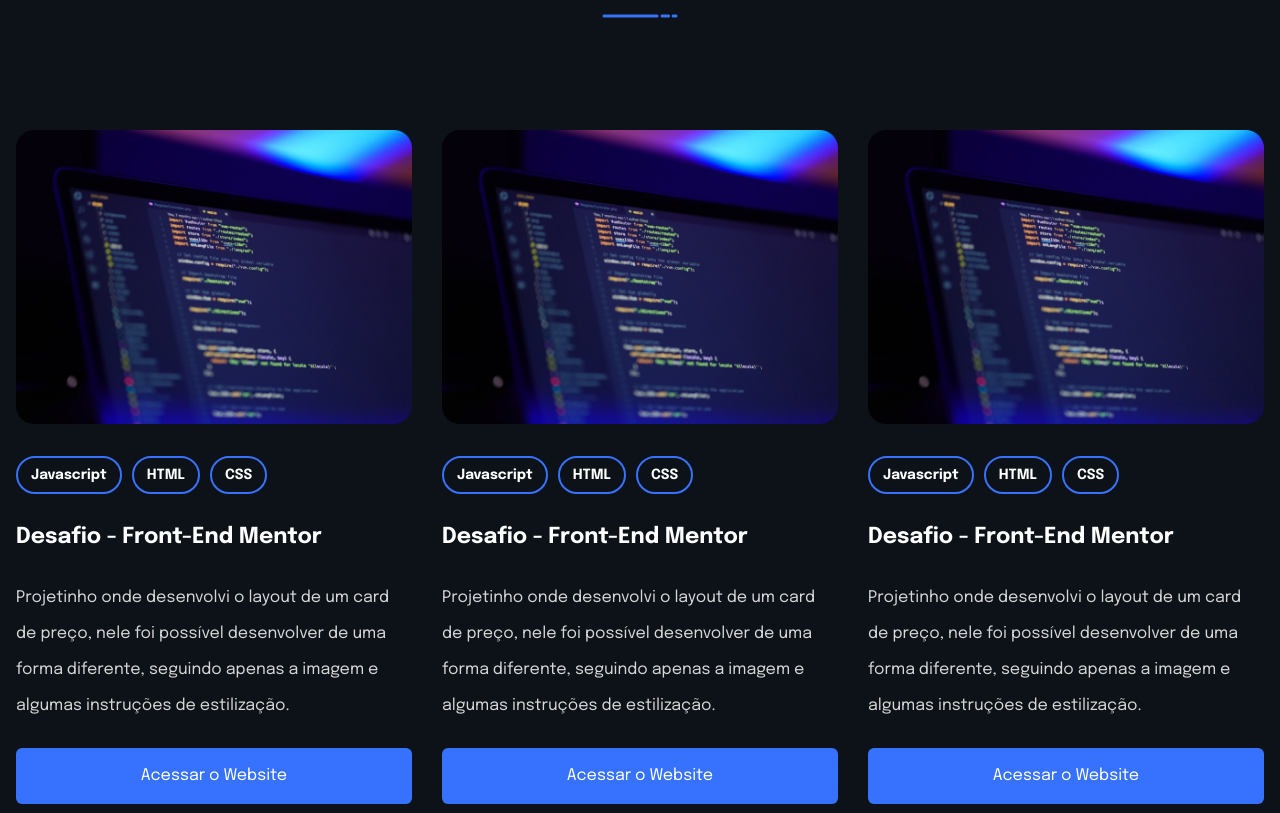
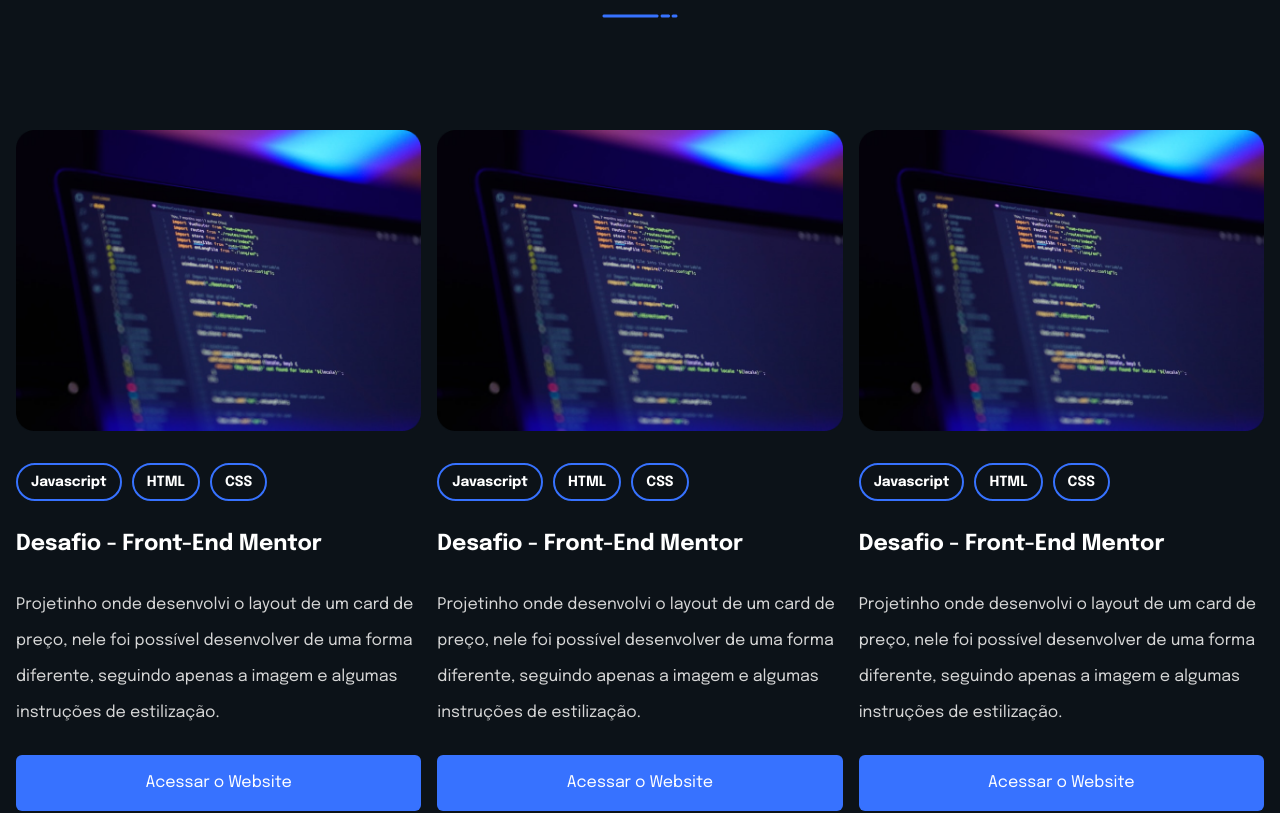
Before and after one commit to dev-rafael92as/portfolio-lp, a React (Vite) app: page / in a window 1280 px wide. Shown: the part 2460-3273 px from the top of the page. Built offline with nearby package versions, Linux system fonts and the light colour scheme.

Commit message:
Feat(carousel): Included carousel in the projects section

```diff
--- a/src/components/ProjectSession.tsx
+++ b/src/components/ProjectSession.tsx
@@ -1,43 +1,53 @@
-import FlagContent from './FlagContent/FlagContent'
-import IconDivider from './IconDivider.tsx/IconDivider'
-import ProjectCard from './ProjectCard/ProjectCard'
-import ProjectImage from '../assets/ImageProject.png'
+import FlagContent from "./FlagContent/FlagContent";
+import IconDivider from "./IconDivider.tsx/IconDivider";
+import ProjectCard from "./ProjectCard/ProjectCard";
+import ProjectImage from "../assets/ImageProject.png";
+import { Carousel, CarouselContent, CarouselItem } from "./ui/carousel";
 
 const ProjectSession = () => {
   const projectMarkup = {
-        projectTitle: 'Desafio - Front-End Mentor',
+    projectTitle: "Desafio - Front-End Mentor",
     projectDescription: `Projetinho onde desenvolvi o layout de um card de preço, nele foi possível desenvolver de uma forma diferente, seguindo apenas a imagem e algumas instruções de estilização.`,
     projectImage: ProjectImage,
-        projectTecs: [
-            'Javascript',
-            'HTML',
-            'CSS'
-        ],
-        projectLink: '/'
-    }
+    projectTecs: ["Javascript", "HTML", "CSS"],
+    projectLink: "/",
+  };
   return (
-    <section className='my-48 max-w-[1359px] mx-auto px-4'>
-        <div className='w-full justify-center flex mb-8'>
-            <FlagContent flagContent='Projetos' />
+    <section className="my-48 max-w-[1359px] mx-auto px-4">
+      <div className="w-full justify-center flex mb-8">
+        <FlagContent flagContent="Projetos" />
       </div>
 
-        <div className='flex flex-col gap-8 justify-center items-center mb-28'>
-            <h3 className='text-[30px] max-w-[366px] flex w-full text-center font-epilogue font-bold leading-[45px]'>
+      <div className="flex flex-col gap-8 justify-center items-center mb-28">
+        <h3 className="text-[30px] max-w-[366px] flex w-full text-center font-epilogue font-bold leading-[45px]">
           Conheça meus projetos mais recentes
         </h3>
-            <p className='max-w-[839px] text-[18px] leading-9 text-center'>
-                Esta seção estão <strong>alguns dos projetos</strong> que finalizei  recentemente e alguns que estão em processo de trabalho. Por aqui é possível identificar por quais caminhos ando focando meus estudos e <strong>práticas na programação</strong>.
+        <p className="max-w-[839px] text-[18px] leading-9 text-center">
+          Esta seção estão <strong>alguns dos projetos</strong> que finalizei
+          recentemente e alguns que estão em processo de trabalho. Por aqui é
+          possível identificar por quais caminhos ando focando meus estudos e{" "}
+          <strong>práticas na programação</strong>.
         </p>
         <IconDivider />
       </div>
 
-        <div className='flex gap-[30px]'>
+      <div className="flex gap-[30px]">
+        <Carousel>
+          <CarouselContent>
+            <CarouselItem className="lg:basis-1/3">
               <ProjectCard {...projectMarkup} />
+            </CarouselItem>
+            <CarouselItem className="lg:basis-1/3">
               <ProjectCard {...projectMarkup} />
+            </CarouselItem>
+            <CarouselItem className="lg:basis-1/3">
               <ProjectCard {...projectMarkup} />
+            </CarouselItem>
+          </CarouselContent>
+        </Carousel>
       </div>
     </section>
-  )
-}
+  );
+};
 
-export default ProjectSession
+export default ProjectSession;
```
Lines whose indentation alone changed are shown as unchanged.
